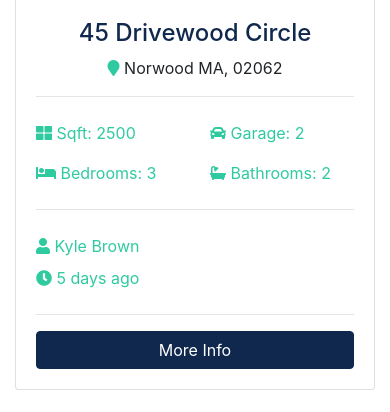
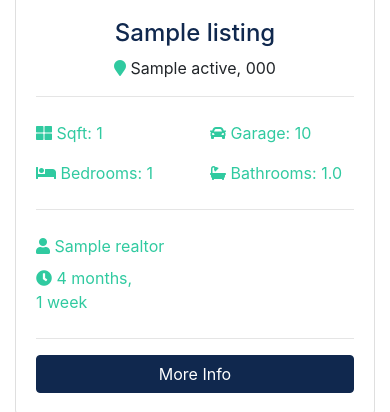
Before and after one commit to Sobaka-Pavlova/DjangoUdemy, a Django app: page / in a window 390 px wide. Shown: the part 1194-1606 px from the top of the page. Run offline with Django 3.2, Linux system fonts and the light colour scheme; tables that the repository leaves empty hold one stand-in row (values such as "Sample post"); grey boxes marked "Sample" are stand-in pictures; some libraries are stand-ins or nearby versions.

Commit message:
Added dynamic latest listings to homepage

```diff
--- a/listings/views.py
+++ b/listings/views.py
@@ -4,9 +4,9 @@
 from .models import Listing
 
 def index(request):
-   listings = Listing.objects.all()
+   listings = Listing.objects.order_by('-list_date').filter(is_published=True)
 
-   paginator = Paginator(listings, 3)
+   paginator = Paginator(listings, 6)
    page = request.GET.get('page')
    paged_listings = paginator.get_page(page)
 
--- a/pages/views.py
+++ b/pages/views.py
@@ -1,9 +1,16 @@
 from django.shortcuts import render
 from django.http import HttpResponse
 
+from listings.models import Listing
 
 def index(request):
-    return render(request, 'pages/index.html')
+    listings = Listing.objects.order_by('-list_date').filter(is_published=True)[:3]
+
+    context = {
+        'listings': listings
+    }
+
+    return render(request, 'pages/index.html', context)
 
 
 def about(request):
--- a/templates/pages/index.html
+++ b/templates/pages/index.html
@@ -1,6 +1,6 @@
 {% extends 'base.html' %}
 
-
+{% load humanize %}
 
 
 {% block content %}
@@ -136,134 +136,55 @@
     <div class="container">
         <h3 class="text-center mb-3">Latest Listings</h3>
         <div class="row">
-            <!-- Listing 1 -->
+            {% if listings %}
+                {% for listing in listings %}
                     <div class="col-md-6 col-lg-4 mb-4">
                         <div class="card listing-preview">
-                    <img class="card-img-top" src="assets/img/homes/home-1.jpg" alt="">
+                            <img class="card-img-top" src="{{listing.photo_main.url}}" alt="">
                             <div class="card-img-overlay">
                                 <h2>
-                            <span class="badge badge-secondary text-white">$490,000</span>
+                                    <span class="badge badge-secondary text-white">${{ listing.price | intcomma }}</span>
                                 </h2>
                             </div>
                             <div class="card-body">
                                 <div class="listing-heading text-center">
-                            <h4 class="text-primary">45 Drivewood Circle</h4>
+                                    <h4 class="text-primary">{{ listing.title }}</h4>
                                     <p>
-                                <i class="fas fa-map-marker text-secondary"></i> Norwood MA, 02062</p>
+                                        <i class="fas fa-map-marker text-secondary"></i> {{ listing.city }} {{ listing.state }}, {{ listing.zipcode }}</p>
                                 </div>
                                 <hr>
                                 <div class="row py-2 text-secondary">
                                     <div class="col-6">
-                                <i class="fas fa-th-large"></i> Sqft: 2500</div>
+                                        <i class="fas fa-th-large"></i> Sqft: {{listing.sqft}}</div>
                                     <div class="col-6">
-                                <i class="fas fa-car"></i> Garage: 2</div>
+                                        <i class="fas fa-car"></i> Garage: {{listing.garage}}</div>
                                 </div>
                                 <div class="row py-2 text-secondary">
                                     <div class="col-6">
-                                <i class="fas fa-bed"></i> Bedrooms: 3</div>
+                                        <i class="fas fa-bed"></i> Bedrooms: {{listing.bedrooms}}</div>
                                     <div class="col-6">
-                                <i class="fas fa-bath"></i> Bathrooms: 2</div>
+                                        <i class="fas fa-bath"></i> Bathrooms: {{ listing.bathrooms }}</div>
                                 </div>
                                 <hr>
                                 <div class="row py-2 text-secondary">
                                     <div class="col-6">
-                                <i class="fas fa-user"></i> Kyle Brown</div>
+                                        <i class="fas fa-user"></i> {{ listing.realtor }}</div>
                                 </div>
                                 <div class="row text-secondary pb-2">
                                     <div class="col-6">
-                                <i class="fas fa-clock"></i> 5 days ago</div>
+                                        <i class="fas fa-clock"></i> {{ listing.list_date | timesince }}</div>
                                 </div>
                                 <hr>
-                        <a href="listing.html" class="btn btn-primary btn-block">More Info</a>
+                                <a href="{% url 'listing' listing.id %}" class="btn btn-primary btn-block">More Info</a>
                             </div>
                         </div>
                     </div>
-
-            <!-- Listing 2 -->
-            <div class="col-md-6 col-lg-4 mb-4">
-                <div class="card listing-preview">
-                    <img class="card-img-top" src="assets/img/homes/home-2.jpg" alt="">
-                    <div class="card-img-overlay">
-                        <h2>
-                            <span class="badge badge-secondary text-white">$550,000</span>
-                        </h2>
+                {% endfor %}
+            {% else %}
+                <div class="col-md-12">
+                    <p>No Listings Avaliable</p>
                 </div>
-                    <div class="card-body">
-                        <div class="listing-heading text-center">
-                            <h4 class="text-primary">18 Jefferson Lane</h4>
-                            <p>
-                                <i class="fas fa-map-marker text-secondary"></i> Woburn MA, 01801</p>
-                        </div>
-                        <hr>
-                        <div class="row py-2 text-secondary">
-                            <div class="col-6">
-                                <i class="fas fa-th-large"></i> Sqft: 3200</div>
-                            <div class="col-6">
-                                <i class="fas fa-car"></i> Garage: 1</div>
-                        </div>
-                        <div class="row py-2 text-secondary">
-                            <div class="col-6">
-                                <i class="fas fa-bed"></i> Bedrooms: 4</div>
-                            <div class="col-6">
-                                <i class="fas fa-bath"></i> Bathrooms: 2.5</div>
-                        </div>
-                        <hr>
-                        <div class="row py-2 text-secondary">
-                            <div class="col-6">
-                                <i class="fas fa-user"></i> Mark Hudson</div>
-                        </div>
-                        <div class="row text-secondary pb-2">
-                            <div class="col-6">
-                                <i class="fas fa-clock"></i> 5 days ago</div>
-                        </div>
-                        <hr>
-                        <a href="listing.html" class="btn btn-primary btn-block">More Info</a>
-                    </div>
-                </div>
-            </div>
-
-            <!-- Listing 3 -->
-            <div class="col-md-6 col-lg-4 mb-4">
-                <div class="card listing-preview">
-                    <img class="card-img-top" src="assets/img/homes/home-3.jpg" alt="">
-                    <div class="card-img-overlay">
-                        <h2>
-                            <span class="badge badge-secondary text-white">$580,000</span>
-                        </h2>
-                    </div>
-                    <div class="card-body">
-                        <div class="listing-heading text-center">
-                            <h4 class="text-primary">187 Woodrow Street</h4>
-                            <p>
-                                <i class="fas fa-map-marker text-secondary"></i> Salem MA, 01915</p>
-                        </div>
-                        <hr>
-                        <div class="row py-2 text-secondary">
-                            <div class="col-6">
-                                <i class="fas fa-th-large"></i> Sqft: 3107</div>
-                            <div class="col-6">
-                                <i class="fas fa-car"></i> Garage: 0</div>
-                        </div>
-                        <div class="row py-2 text-secondary">
-                            <div class="col-6">
-                                <i class="fas fa-bed"></i> Bedrooms: 4</div>
-                            <div class="col-6">
-                                <i class="fas fa-bath"></i> Bathrooms: 3</div>
-                        </div>
-                        <hr>
-                        <div class="row py-2 text-secondary">
-                            <div class="col-6">
-                                <i class="fas fa-user"></i> Mark Hudson</div>
-                        </div>
-                        <div class="row text-secondary pb-2">
-                            <div class="col-6">
-                                <i class="fas fa-clock"></i> 5 days ago</div>
-                        </div>
-                        <hr>
-                        <a href="listing.html" class="btn btn-primary btn-block">More Info</a>
-                    </div>
-                </div>
-            </div>
+            {% endif %}
 
         </div>
     </div>
```
Lines whose indentation alone changed are shown as unchanged.
